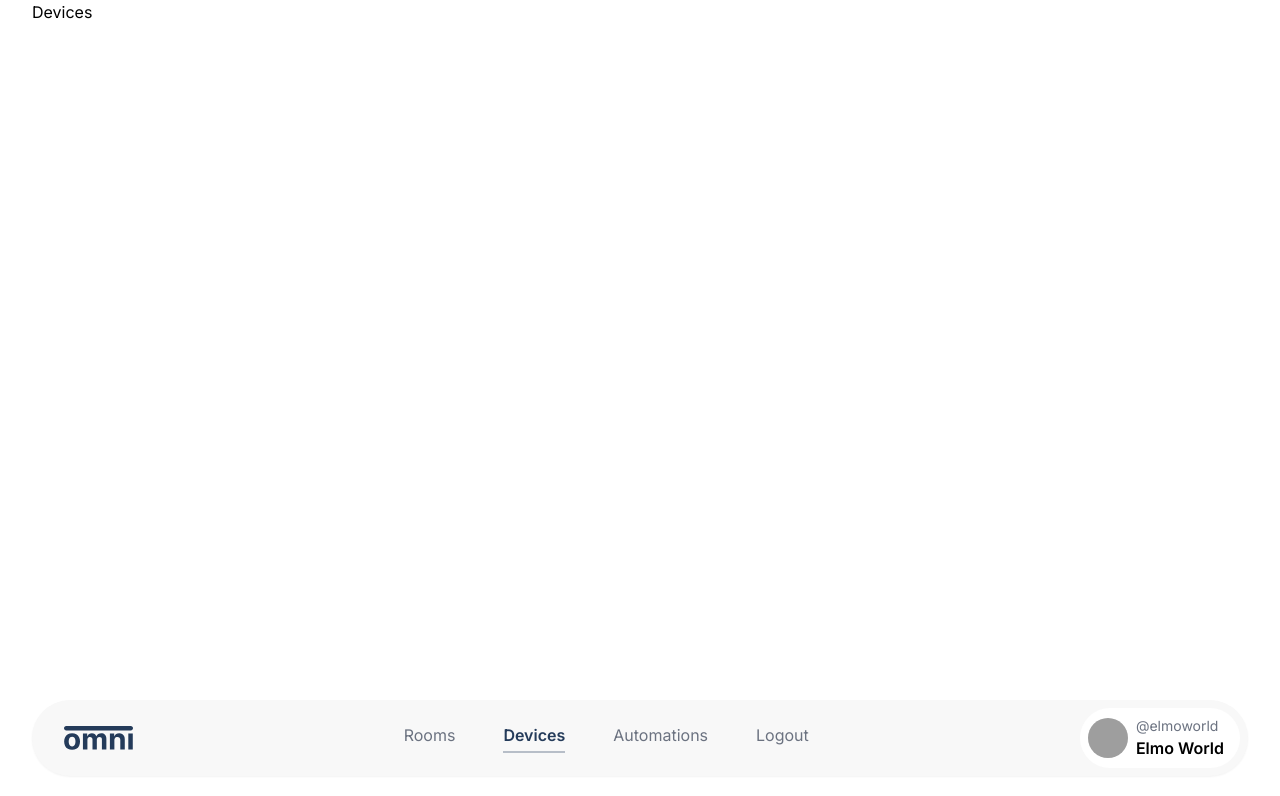
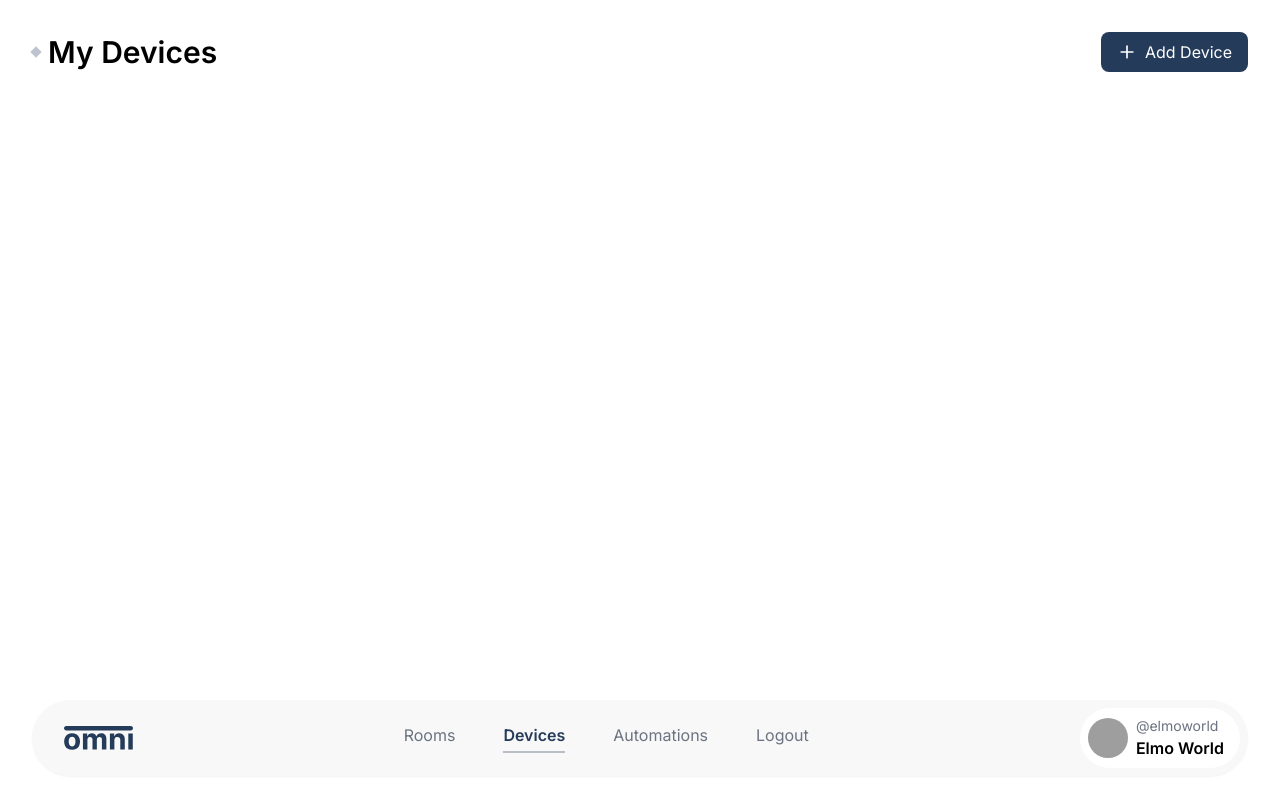
Before and after one commit to towaquimbayo/Omni, a React (Vite) app in the folder frontend/: page /devices in a window 1280 px wide. Shown: the top 796 px of the page. Built offline with nearby package versions, Linux system fonts and the light colour scheme; grey boxes are pictures that could not be loaded.

Commit message:
Updated heading in devices page

```diff
--- a/frontend/src/pages/Devices.tsx
+++ b/frontend/src/pages/Devices.tsx
@@ -1,9 +1,23 @@
 import Layout from "../components/Layout";
+import { Plus } from "lucide-react";
 
 export default function Devices() {
   return (
     <Layout title="Devices">
-      <h1>Devices</h1>
+      {/* Header Section */}
+      <div className="flex justify-between items-center py-8">
+        <div className="flex items-center gap-2">
+          <div className="w-2 h-2 bg-primary/30 transform rotate-45 mx-auto"></div>
+          <h1 className="text-3xl font-semibold">My Devices</h1>
+        </div>
+
+        <button
+          className="flex items-center px-4 py-2 bg-primary text-white rounded-lg hover:bg-primary/90"
+        >
+          <Plus className="w-5 h-5 mr-2" />
+          Add Device
+        </button>
+      </div>
     </Layout>
   );
 }
```
